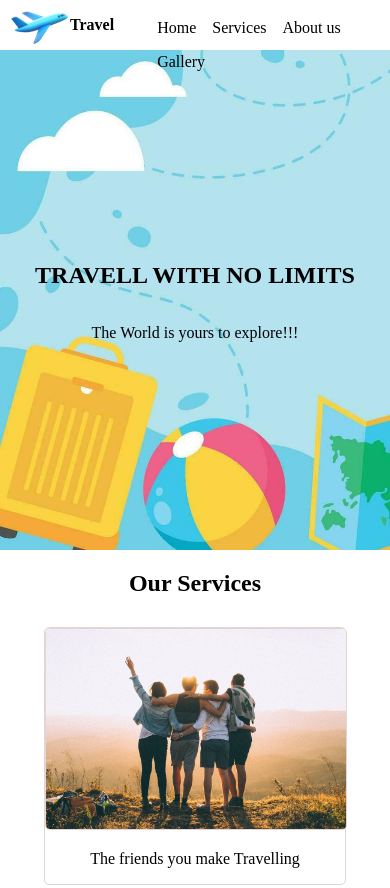
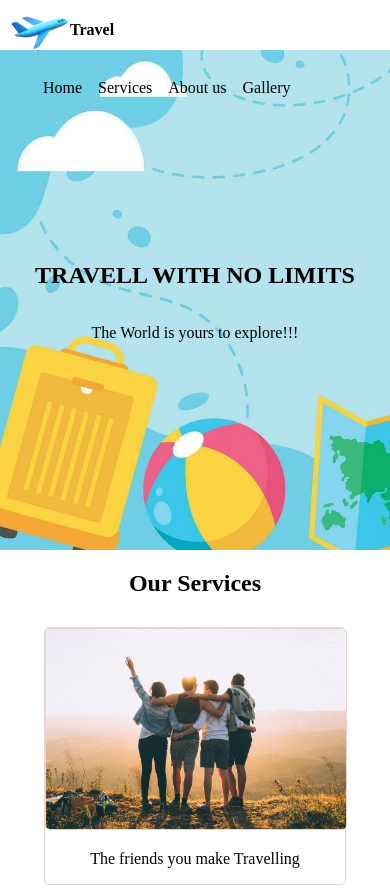
Before and after one commit to Riyaz630/Travelling, a plain HTML site: page index.html in a window 390 px wide. Shown: the top 888 px of the page. Drawn offline with Linux system fonts and the light colour scheme.

Commit message:
Update final.css

```diff
--- a/final.css
+++ b/final.css
@@ -162,4 +162,6 @@ li:hover
     {
         padding:10px;
     }
+    .header {
+        flex-direction: column;}
 }
```
